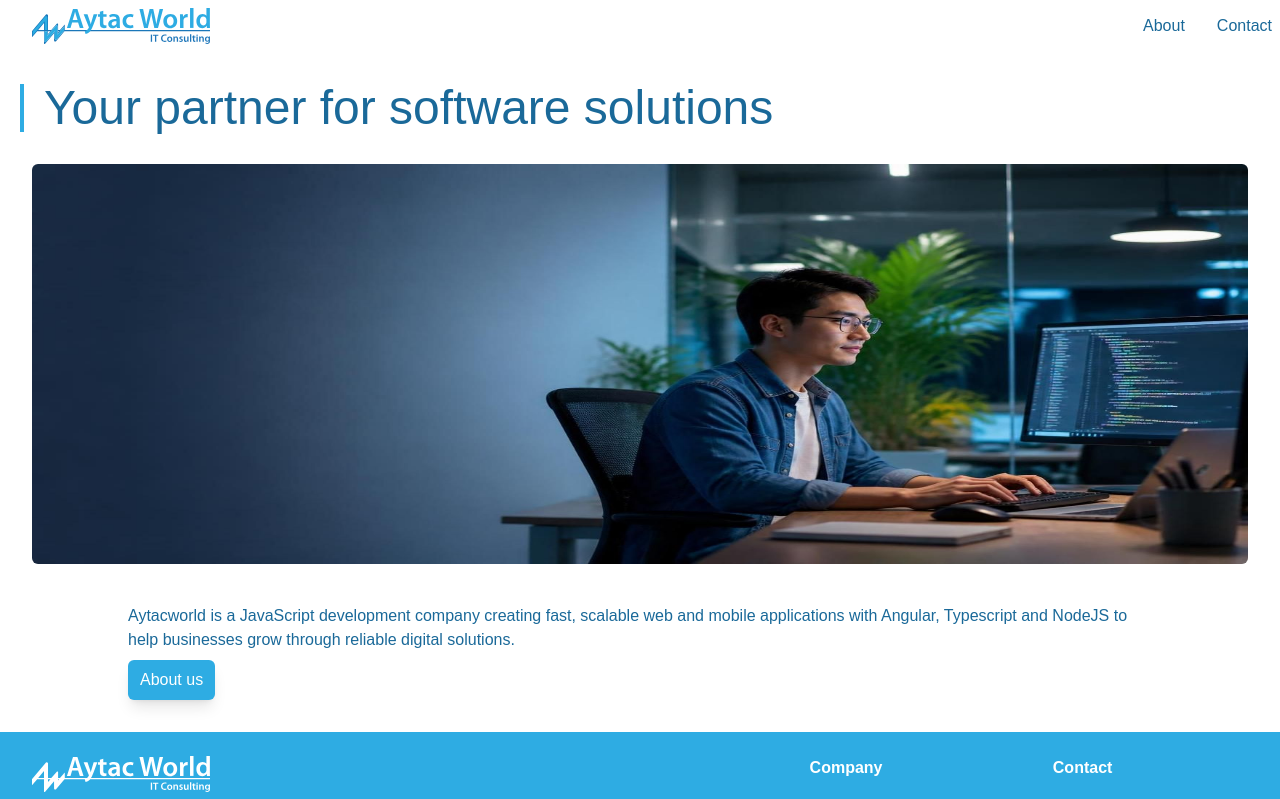
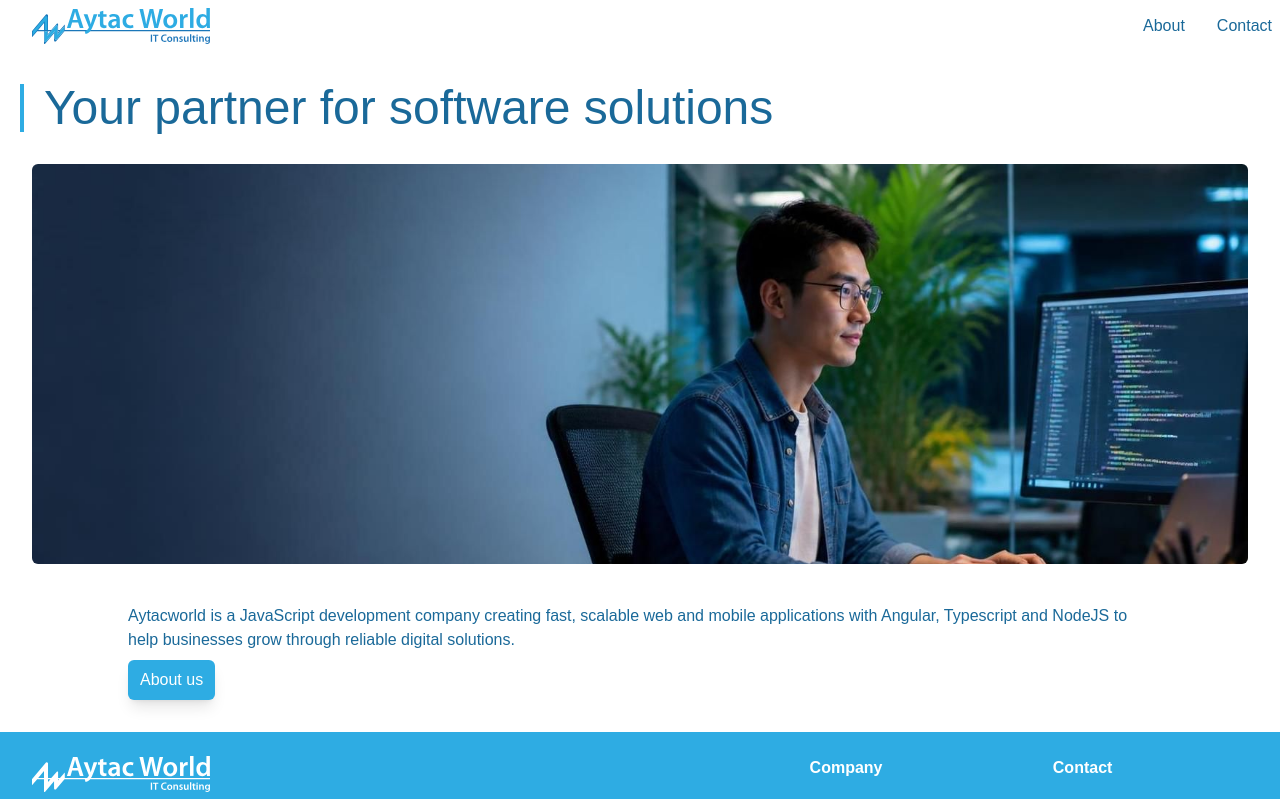
Before and after one commit to aytacworld/aytacworld.com, an Angular app: page / in a window 1280 px wide. Shown: the top 799 px of the page. Built offline with nearby package versions, Linux system fonts and the light colour scheme.

Commit message:
image cover fixed

```diff
--- a/src/app/components/placeholder.ts
+++ b/src/app/components/placeholder.ts
@@ -6,7 +6,9 @@ export type ImgType = '1' | '2' | '3' | '4';
 @Component({
   selector: 'placeholder',
   template: `
-    <img ngSrc="/placeholder-{{img()}}.jpeg" priority
+    <img
+      class="object-cover"
+      ngSrc="/placeholder-{{img()}}.jpeg" priority
       [width]="w() || undefined"
       [height]="h() || undefined"
       [fill]="f() || undefined"
```
